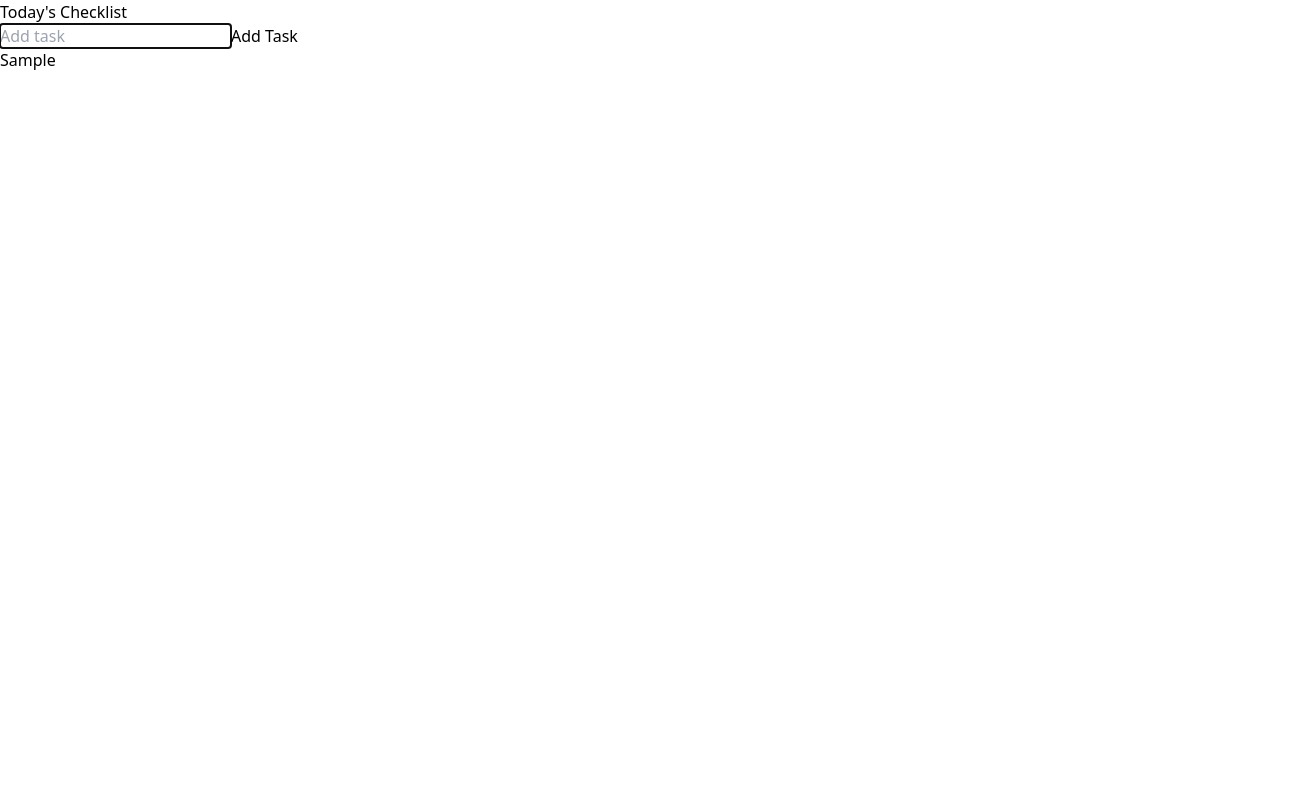
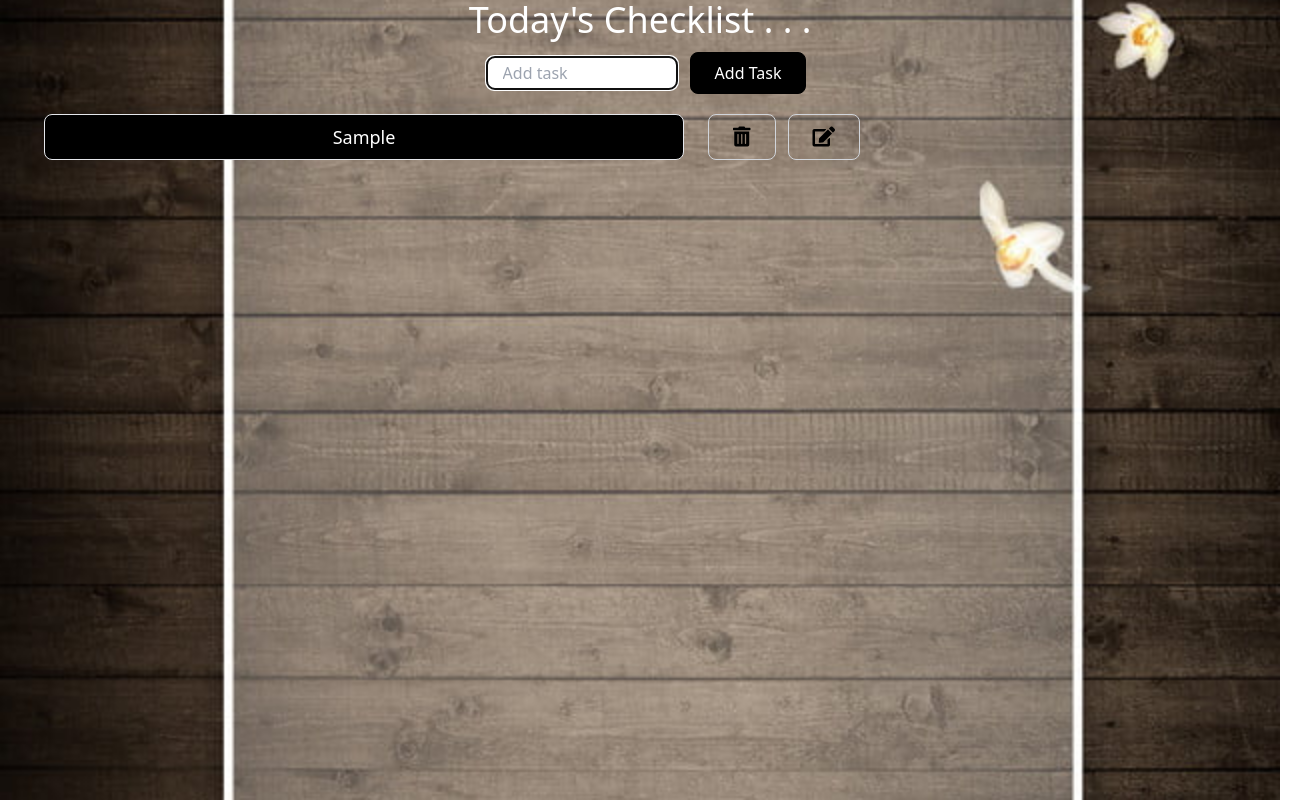
Before and after one commit to tessa5/react-todo-app-tailwindcss, a React (Create React App) app: page / in a window 1280 px wide. Both pictures are taken after typing "Sample" into the empty fields and a click on the button "Add Task". Shown: the whole page, 1312 px wide, since content can reach past the window. Built offline with nearby package versions, Linux system fonts and the light colour scheme.

Commit message:
styling todo-app with tailwindcss

```diff
--- a/src/App.js
+++ b/src/App.js
@@ -1,9 +1,17 @@
 import React from "react";
 import Todolist from "./components/Todolist";
+import image1 from "./Images/image1.jpg"
 
 function App() {
   return (
-    <div className="container">
+    <div className="-mt-3 z-10 bg-contain bg-center"
+      style={{
+        backgroundImage: `url(${image1})`,
+        backgroundSize: "cover",
+        height: "100vh"
+
+      }}
+    >
       <Todolist/>
     </div>
 
--- a/src/components/Forms.js
+++ b/src/components/Forms.js
@@ -32,7 +32,7 @@ function Forms(props) {
                 type="text"
                 placeholder="add a task"
                 value={input}
-                className=""
+                className="w-48 h-auto border px-4 py-1 rounded-lg ml-3 mb-3"
                 onChange={handleChange}
                 ref={inputRef}
 
@@ -40,7 +40,7 @@ function Forms(props) {
 
             <button
                 onClick={handleSubmit}
-                className="bg-violet-900 text-violet-700 text-base font-semibold px-6 py-2 rounded-lg"
+                className="bg-white hover:bg-black text-black hover:text-white border border-2 border-gray-900 px-4 py-2 m-2 text-base font-medium rounded-lg"
             >update task</button>
             </>
             ) : (
@@ -49,11 +49,11 @@ function Forms(props) {
                     placeholder="Add task"
                     onChange={handleChange}
                     ref={inputRef}
-                    className=""
+                    className="w-48 h-auto border px-4 py-1 rounded-lg ml-3 mb-3"
                     value={input}
                     />
 
-                <button onClick={handleSubmit} className="">Add Task</button>
+                <button onClick={handleSubmit} className="bg-black hover:bg-white text-white hover:text-black text-base font-medium ml-3 px-6 py-2 border border-black rounded-lg">Add Task</button>
                 </>
             )}
 
--- a/src/components/TodoItems.js
+++ b/src/components/TodoItems.js
@@ -21,17 +21,23 @@ const TodoItems = ({ list, completeListItem, removeListItem, updateListItem}) =>
         return <Forms edit={edit} onSubmit={submitUpdate}/>;
     }
     return list.map((listItem, index) => (
-        <div className={listItem.isComplete ? 'todo-row complete' : 'todo=row'}
-        key={index}>
 
-        <div key={listItem.id} onClick={() => completeListItem(listItem.id)}>
+            <div className="container mx-auto flex space-x-3 text-lg font-medium ml-8 md:ml-8">
+        <li className="flex-auto flex space-x-3">
+        <div className={listItem.isComplete ? 'line-through bg-green-300 w-1/2 flex items-center justify-center bg-black text-red-700 border rounded-lg cursor-auto m-3 px-4 py-2' : 'w-1/2 flex items-center justify-center bg-black text-white border rounded-lg cursor-auto m-3 px-4 py-2'}
+        key={index} >
+        <div className="" key={listItem.id} onClick={() => completeListItem(listItem.id)}>
         {listItem.text}
     </div>
-    <div className="icons">
-    <div className='text-black' onClick={() => removeListItem(listItem.id)}><i class="fa-solid fa-trash-can"></i></div>
-    <div className="" onClick={() => setEdit({id: listItem.id, value: listItem.text})}></div><i class="fa-solid fa-pen-to-square"></i>
     </div>
+    <div className='flex items-center justify-center text-xl px-6 py-2 m-3 cursor-pointer border border-gray-300 rounded-lg' onClick={() => removeListItem(listItem.id)}>
+        <i class="fas fa-trash-alt"/>
         </div>
+    <div className="flex items-center justify-center text-xl px-6 py-2 m-3 cursor-pointer border border-gray-300 rounded-lg" onClick={() => setEdit({id: listItem.id, value: listItem.text})}>
+        <i class="fas fa-edit"></i>
+        </div>
+    </li>
+    </div>
         ))
 
 }
--- a/src/components/Todolist.js
+++ b/src/components/Todolist.js
@@ -1,6 +1,7 @@
 import React, {useState } from 'react'
 import Forms from './Forms'
 import TodoItems from './TodoItems'
+
 
 function Todolist() {
     const [list, setList] = useState([])
@@ -39,9 +40,11 @@ function Todolist() {
         });
         setList(updatedList);
     };
+
+
     return (
-        <div className="container">
-            <h1>Today's Checklist</h1>
+        <div className="justify-center text-center">
+            <h1 className='text-4xl font-medium justify-center text-center text-white m-3 mb-3'>Today's Checklist . . .</h1>
             <Forms onSubmit={addListItem}/>
             <TodoItems
                 list={list}
```
Also changed, not shown: src/Images/image1.jpg (renamed from public/Images/image1.jpg).
